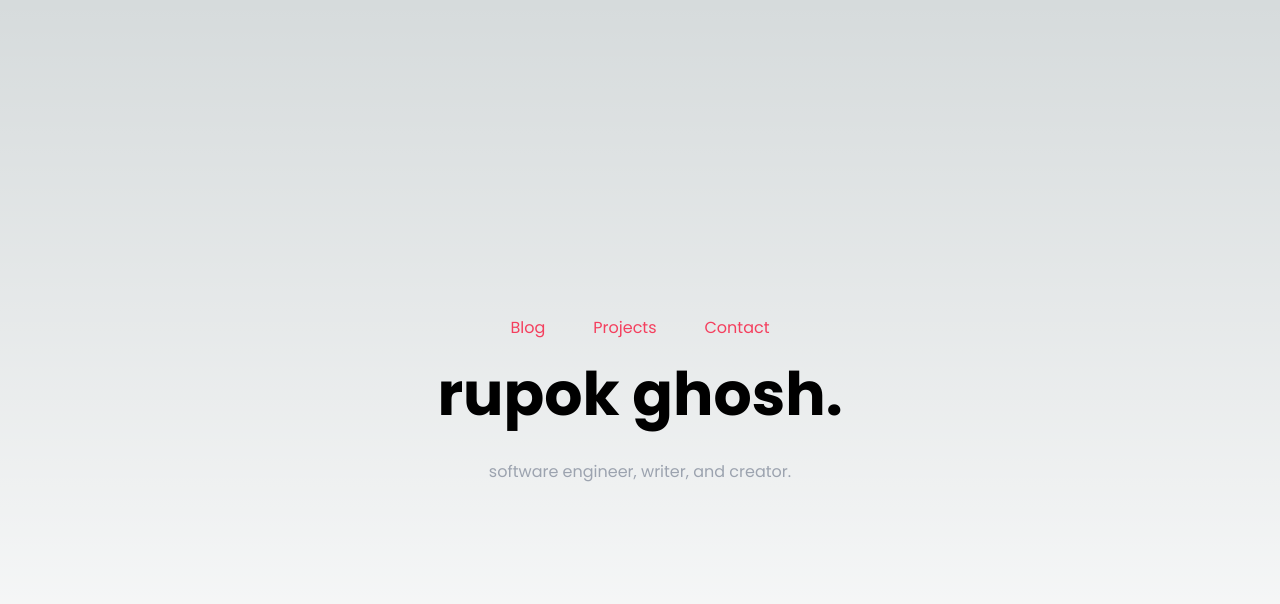
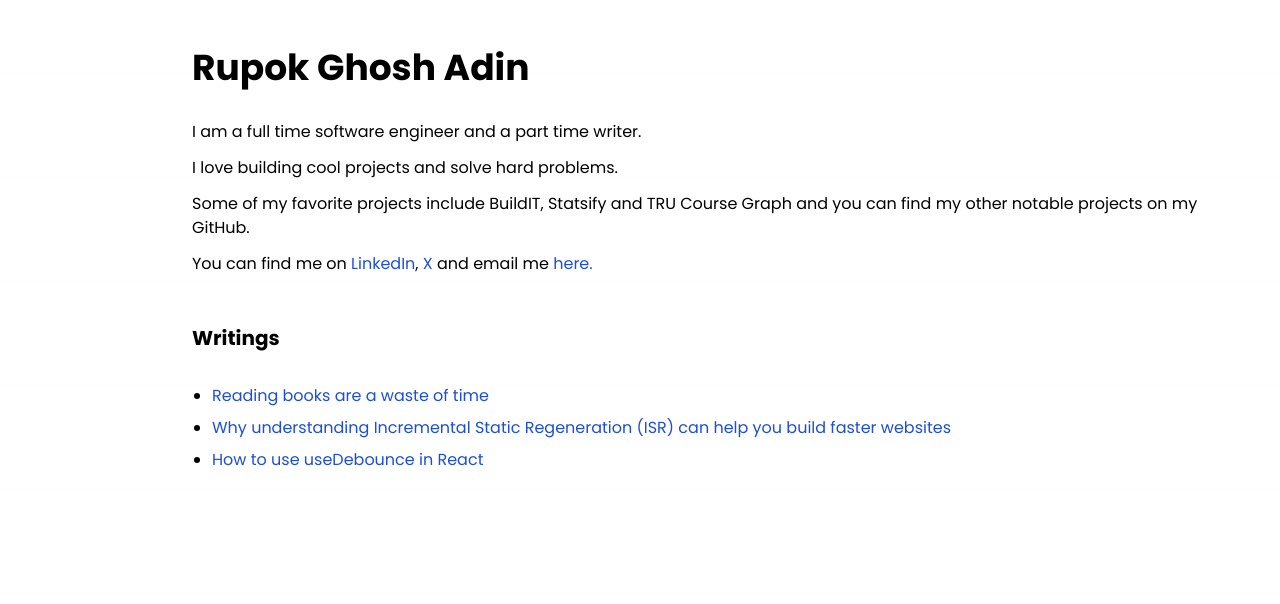
Before and after one commit to rupokghosh/rupokghosh.com, a Next.js app: page / in a window 1280 px wide. Shown: the top 604 px of the page. Built offline with nearby package versions, Linux system fonts and the light colour scheme.

Commit message:
arefactor portfolio to be much simpler

```diff
--- a/src/app/blog/page.tsx
+++ /dev/null
@@ -1,31 +0,0 @@
-// src/app/blog/page.tsx
-import Link from "next/link";
-import { getSortedPostsData } from "@/lib/posts";
-import Nav from "@/components/navigation";
-
-export default function BlogPage() {
-  const allPostsData = getSortedPostsData();
-
-  return (
-    <div className="dark">
-      <Nav />
-      <div className="md:w-full md:max-w-4xl mx-auto">
-
-        <h1 className="text-xl font-bold mb-4 text-center dark:text-gray-400 md:text-left w-full">
-         I write sometimes
-        </h1>
-        <ul className="list-disc pl-5">
-          {allPostsData.map(({ slug, title }) => (
-            <li key={slug} className="mb-2">
-              <Link href={`/blog/${slug}`}>
-                <div className="text-rose-500 hover:underline">
-                  {title}
-                </div>
-              </Link>
-            </li>
-          ))}
-        </ul>
-      </div>
-    </div>
-  );
-}
--- a/src/app/blogs.css
+++ b/src/app/blogs.css
@@ -1,15 +1,12 @@
 
-a {
-  @apply text-rose-500 ;
 
-}
 
 img {
   @apply my-8 rounded-lg w-max h-96 ;
   max-width: 100%;
 }
 h1, h2, h3, h4, h5, h6 {
-  @apply font-bold dark:text-gray-300 my-6;
+  @apply font-bold my-6;
 
 }
 
@@ -27,18 +24,18 @@ h3 {
 }
 
 p {
-  @apply my-4 dark:text-gray-400 leading-loose;
+  @apply my-4 leading-loose;
 }
 ul, ol {
   @apply list-disc pl-5 my-2;
 }
 
 li {
-  @apply my-4 text-gray-500;
+  @apply my-4;
 }
 
 blockquote {
-  @apply border-l-4 border-rose-500 pl-4 italic my-8 text-xl;
+  @apply border-l-4 pl-4 italic my-8 text-xl;
 }
 
 code {
--- a/src/app/contact/page.tsx
+++ /dev/null
@@ -1,52 +0,0 @@
-import Nav from "@/components/navigation";
-import Link from "next/link";
-import { FaTwitter, FaLinkedin, FaEnvelope, FaGithub } from "react-icons/fa";
-
-const containerClasses =
-  "flex flex-col md:flex-row justify-center items-center gap-8 md:gap-12 md:mt-40 mt-12 mb-8 px-4";
-const cardClasses =
-  "flex flex-col gap-4 items-center justify-center w-full md:w-64 md:h-64 bg-black text-white rounded-lg md:border border-gray-600 shadow-lg cursor-pointer p-4 transition duration-300 hover:bg-gray-800 group";
-const iconSize = 48;
-const titleClasses = "text-xl mt-4 group-hover:text-rose-500";
-const textClasses = "text-md group-hover:text-rose-500";
-const iconClasses = "group-hover:text-rose-500";
-
-const ContactPage = () => {
-  return (
-    <div>
-      <Nav />
-      <div className={containerClasses}>
-        <Link href="https://twitter.com/rupokghosh291" passHref>
-          <div className={cardClasses}>
-            <FaTwitter size={iconSize} className={iconClasses} />
-            <h2 className={titleClasses}>Twitter</h2>
-            <p className={textClasses}>@rupokghosh291</p>
-          </div>
-        </Link>
-        <Link href="https://linkedin.com/in/rupokadin" passHref>
-          <div className={cardClasses}>
-            <FaLinkedin size={iconSize} className={iconClasses} />
-            <h2 className={titleClasses}>LinkedIn</h2>
-            <p className={textClasses}>Rupok Ghosh</p>
-          </div>
-        </Link>
-        <Link href="mailto:rupokghosh291@gmail.com" passHref>
-          <div className={cardClasses}>
-            <FaEnvelope size={iconSize} className={iconClasses} />
-            <h2 className={titleClasses}>Email</h2>
-            <p className={textClasses}>rupokghosh291@gmail.com</p>
-          </div>
-        </Link>
-        <Link href="https://github.com/rupokghosh" passHref>
-          <div className={cardClasses}>
-            <FaGithub size={iconSize} className={iconClasses} />
-            <h2 className={titleClasses}>GitHub</h2>
-            <p className={textClasses}>rupokghosh</p>
-          </div>
-        </Link>
-      </div>
-    </div>
-  );
-};
-
-export default ContactPage;
--- a/src/app/globals.css
+++ b/src/app/globals.css
@@ -4,16 +4,8 @@
 
 :root {
   --foreground-rgb: 0, 0, 0;
-  --background-start-rgb: 214, 219, 220;
+  --background-start-rgb: 255, 255, 255;
   --background-end-rgb: 255, 255, 255;
-}
-
-@media (prefers-color-scheme: dark) {
-  :root {
-    --foreground-rgb: 255, 255, 255;
-    --background-start-rgb: 0, 0, 0;
-    --background-end-rgb: 0, 0, 0;
-  }
 }
 
 body {
--- a/src/app/page.tsx
+++ b/src/app/page.tsx
@@ -1,30 +1,58 @@
-"use client";
+
 import Link from "next/link";
-import { ReactTyped } from "react-typed";
+import { getSortedPostsData } from "@/lib/posts";
+
 export default function Home() {
+  const allPostsData = getSortedPostsData();
   return (
-    <main className="flex flex-col items-center justify-center gap-6 h-screen text-center">
-      <nav className="flex justify-between items-center md:gap-8">
-        <Link href="/blog" className="mx-2 text-rose-500 hover:underline">
-          Blog
-        </Link>
-        <Link href="/projects" className="mx-2 text-rose-500 hover:underline">
-          Projects
-        </Link>
-        <Link href="/contact" className="mx-2 text-rose-500 hover:underline">
-          Contact
-        </Link>
-      </nav>
-      <h1 className=" text-4xl md:text-6xl font-bold">
-        <ReactTyped
-          strings={["rupok ghosh."]}
-          typeSpeed={50}
-          showCursor={false}
-        />
-      </h1>
-      <h3 className="text-gray-400 mt-3">
-        software engineer, writer, and creator.
-      </h3>
+    <main className="mt-12 mx-10 md:ml-48">
+      <h1 className="text-4xl my-8 font-bold">Rupok Ghosh Adin</h1>
+      <div className="paragraphs flex flex-col gap-3 ">
+        <p>I am a full time software engineer and a part time writer.</p>
+        <p>I love building cool projects and solve hard problems.</p>
+        <p>
+          Some of my favorite projects include BuildIT, Statsify and TRU Course
+          Graph and you can find my other notable projects on my GitHub.
+        </p>
+        <p>
+          You can find me on
+          <Link
+            href="https://www.linkedin.com/in/rupokadin"
+            target="_blank"
+            className="text-blue-700"
+          >
+            {"  "}
+            LinkedIn
+          </Link>
+          ,
+          <Link
+            href="https://twitter.com/rupokghosh291"
+            target="_blank"
+            className="text-blue-700"
+          >
+            {" "}
+            X{" "}
+          </Link>
+          and email me{" "}
+          <a href="mailto:rupokghosh291@gmail.com" className="text-blue-700">
+            here.
+          </a>
+        </p>
+      </div>
+      <div className="blogs my-12">
+        <h1 className="text-xl font-bold mb-8">
+          Writings
+        </h1>
+        <ul className="list-disc pl-5">
+          {allPostsData.map(({ slug, title }) => (
+            <li key={slug} className="mb-2">
+              <Link href={`/blog/${slug}`}>
+                <div className=" text-blue-700 hover:underline">{title}</div>
+              </Link>
+            </li>
+          ))}
+        </ul>
+      </div>
     </main>
   );
 }
--- a/src/app/projects/page.tsx
+++ /dev/null
@@ -1,50 +0,0 @@
-import React from "react";
-import Nav from "@/components/navigation";
-import ProjectCard from "@/components/projectCard";
-
-const Projects = () => {
-  return (
-    <>
-      <Nav />
-      <div className="flex flex-col justify-center items-center mt-12 mb-20 dark:text-gray-400">
-        <div className="flex flex-col gap-6 md:w-full md:max-w-4xl text-center md:text-left">
-          <h1 className="text-3xl font-bold">Projects</h1>
-          <p>
-            Here are some of the projects that I have worked on or currently
-            working on.
-          </p>
-          <hr className="border-gray-400 my-6" />
-          {/* Project Cards */}
-          <div className="grid grid-cols-1 md:grid-cols-2 gap-y-16">
-            <ProjectCard
-              title="Build It"
-              description="A habit tracker application that helps you track your habits and build new ones using SMART goals."
-              link="https://buildit-habitracker.netlify.app/"
-              github="https://github.com/teambuildit/LandingPage"
-            />
-            <ProjectCard
-              title="Spotistats"
-              description="An app for users to view and share their in depth spotify statistics."
-              link="https://spotistats-chi.vercel.app/"
-              github="https://github.com/rupokghosh/Spotistats"
-            />
-            <ProjectCard
-              title="Pixel Sketch "
-              description="A pixel art drawing application that allows users to create pixel art ( One of my oldest projects ) "
-              link="https://rupokghosh.github.io/pixel-sketch/"
-              github="https://github.com/rupokghosh/pixel-sketch"
-            />
-            <ProjectCard
-              title="TRU CS Course Graph"
-              description="An application designed to visualize course data in a graphical format using ReactFlow library. This app allows users to explore courses and their dependencies through an interactive graph."
-              link="https://trucourselist.netlify.app/"
-              github="https://github.com/voage/TRUCSClassList"
-            />
-          </div>
-        </div>
-      </div>
-    </>
-  );
-};
-
-export default Projects;
--- a/src/components/navigation.tsx
+++ /dev/null
@@ -1,49 +0,0 @@
-import Link from "next/link";
-
-const linkClasses =
-  "text-lg transition-transform transform hover:-translate-y-1 hover:underline hover:text-whitegi text-rose-500";
-
-function Nav() {
-  return (
-    <div className="flex justify-between items-center p-4 mx-8 my-4 text-gray-400">
-      <Link href="/" className="text-5xl font-bold text-rose-500 ">
-        r.
-      </Link>
-      <div className="md:hidden">
-        <details className="relative">
-          <summary className="text-3xl cursor-pointer list-none">☰</summary>
-          <ul className="flex flex-col rounded-lg shadow-md mt-2 p-4 absolute right-0 bg-black">
-            <li className="py-2">
-              <Link href="/blog" className={linkClasses}>
-                Blog
-              </Link>
-            </li>
-            <li className="py-2">
-              <Link href="/projects" className={linkClasses}>
-                Projects
-              </Link>
-            </li>
-            <li className="py-2">
-              <Link href="/contact" className={linkClasses}>
-                Contact
-              </Link>
-            </li>
-          </ul>
-        </details>
-      </div>
-      <div className="hidden md:flex gap-8">
-        <Link href="/blog" className={linkClasses}>
-          Blog
-        </Link>
-        <Link href="/projects" className={linkClasses}>
-          Projects
-        </Link>
-        <Link href="/contact" className={linkClasses}>
-          Contact
-        </Link>
-      </div>
-    </div>
-  );
-}
-
-export default Nav;
--- a/src/components/projectCard.tsx
+++ /dev/null
@@ -1,36 +0,0 @@
-import { FaGithub, FaArrowRight } from "react-icons/fa";
-import Link from "next/link";
-
-interface ProjectCardProps {
-  title: string;
-  description: string;
-  link: string;
-  github?: string; // Optional GitHub link
-}
-
-function ProjectCard({ title, description, link, github }: ProjectCardProps) {
-  return (
-    <div className="relative bg-gray-400 mx-8 sm:w-80 md:w-96 h-64 rounded-lg text-black border border-gray-800 shadow-lg transition duration-300 ease-in hover:bg-black hover:text-white hover:shadow-xl group">
-      <div className="absolute top-2 right-2 p-2">
-        {github ? (
-          <Link href={github} passHref className="cursor-pointer">
-            <FaGithub size={24} className="hover:text-white group-hover:text-rose-500" />
-          </Link>
-        ) : (
-          <FaGithub size={24} className="text-gray-800" />
-        )}
-      </div>
-      <div className="p-4 h-full flex flex-col justify-between">
-        <h2 className="text-lg sm:text-xl font-bold group-hover:text-rose-500">{title}</h2>
-        <p className="text-sm mt-2">{description}</p>
-        <Link href={link} target="_blank" rel="noopener noreferrer">
-          <div className="absolute bottom-4 flex items-center text-md sm:text-lg bg-transparent cursor-pointer group-hover:text-rose-500 hover:underline">
-            Explore <FaArrowRight className="ml-2 group-hover:text-rose-500" />
-          </div>
-        </Link>
-      </div>
-    </div>
-  );
-}
-
-export default ProjectCard;
```
Also changed, not shown: src/app/blog/[slug]/page.tsx (+8 -16 lines).
